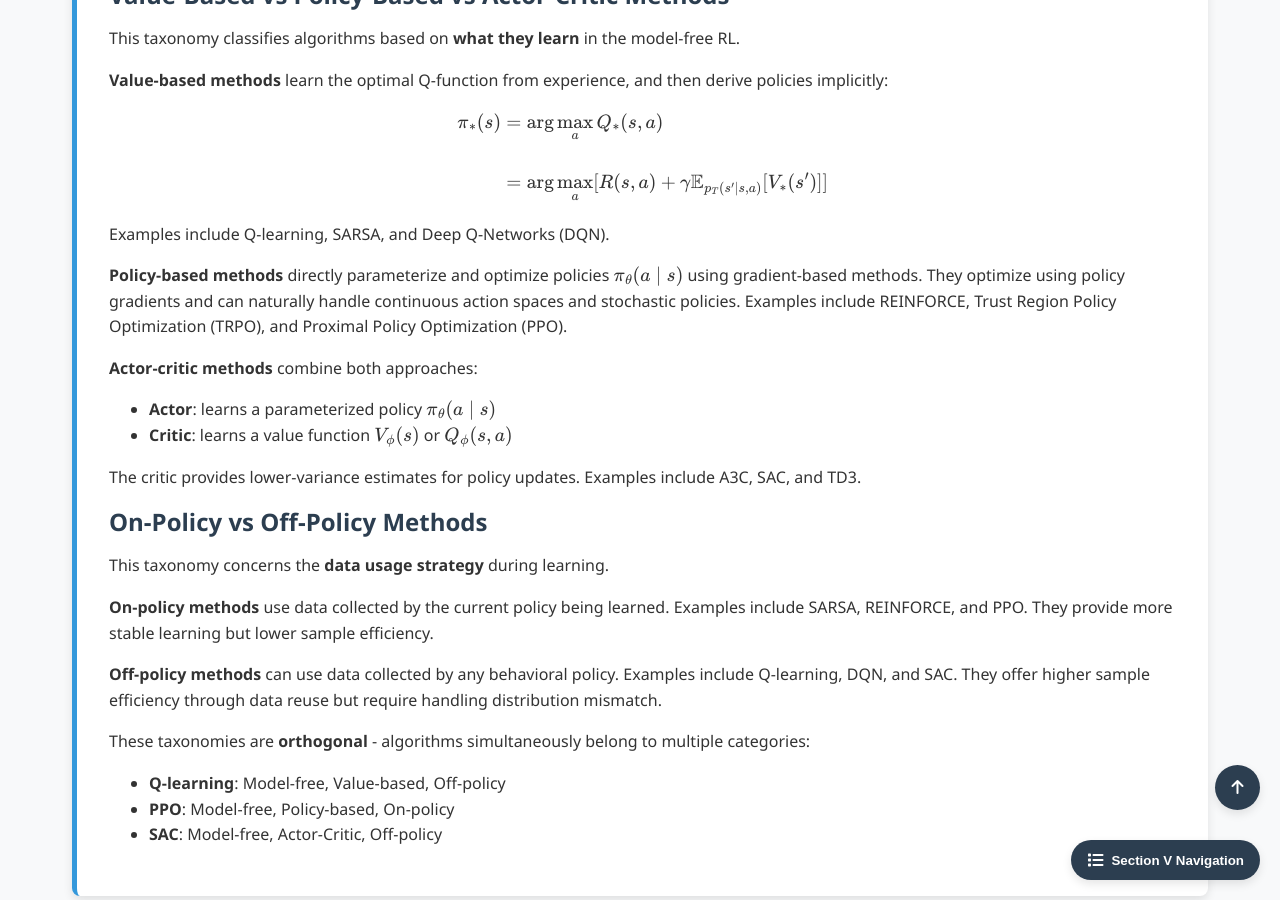
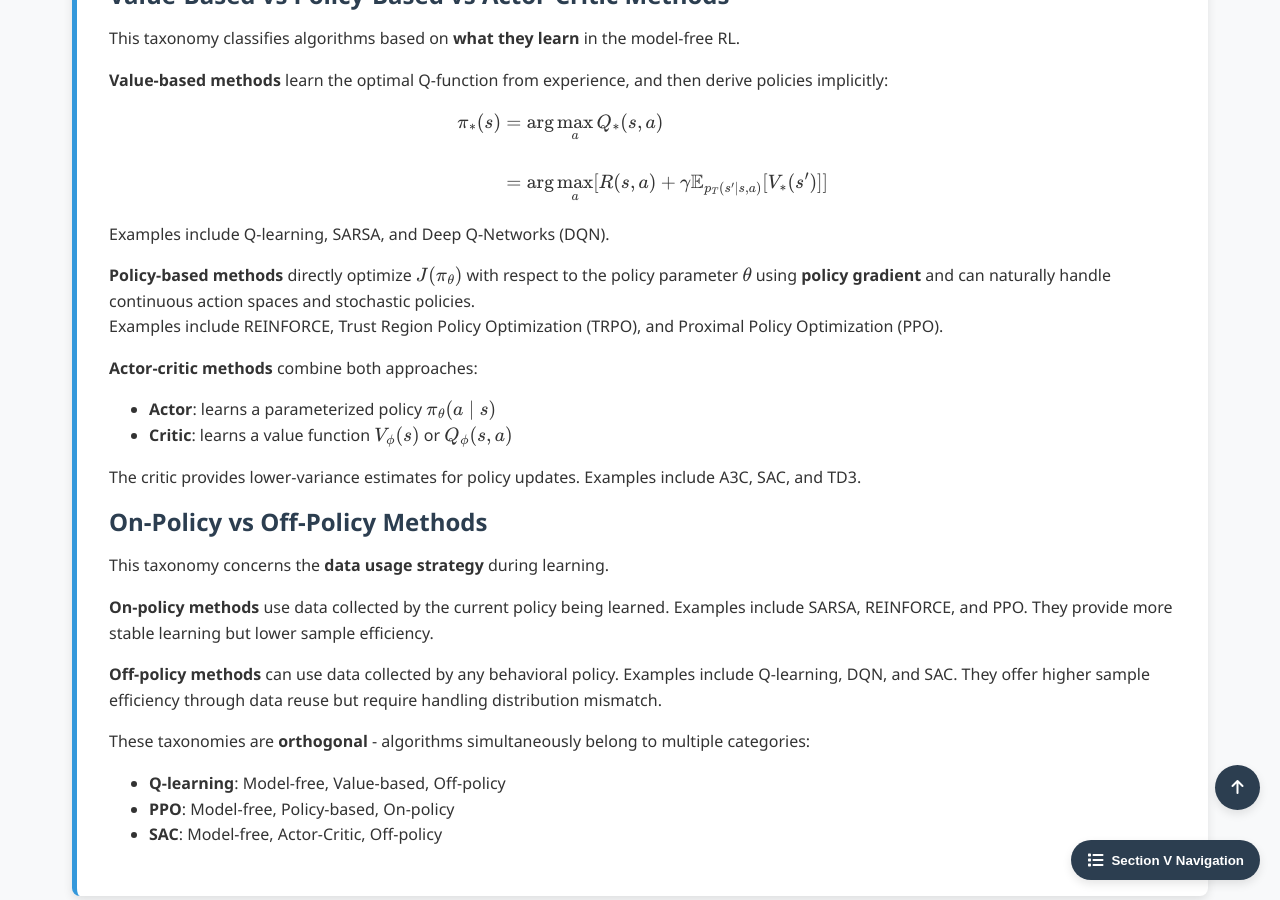
Before and after one commit to Yusukey01/yusukey01.github.io, a Jekyll site: the page built from Mathematics/Machine_learning/intro_RL.html, in a window 1280 px wide and 900 px high, scrolled down 2150 px. Built offline with Jekyll 4.4.1, drawn with Linux system fonts in a browser that asks for light colours.

Commit message:
update RL section

```diff
--- a/Mathematics/Machine_learning/intro_RL.html
+++ b/Mathematics/Machine_learning/intro_RL.html
@@ -237,9 +237,11 @@ uses_python: false
                 </p>
 
                 <p>
-                    <strong>Policy-based methods</strong> directly parameterize and optimize policies \(\pi_\theta(a \mid s)\) using
-                    gradient-based methods. They optimize using policy gradients and can naturally handle continuous action spaces
-                    and stochastic policies. Examples include REINFORCE, Trust Region Policy Optimization (TRPO), and Proximal Policy Optimization (PPO).
+                    <strong>Policy-based methods</strong> directly optimize \(J(\pi_{\mathbf{\theta}})\) with respect to the
+                    policy parameter \(\mathbf{\theta}\) using <strong>policy gradient</strong> and can naturally handle continuous action spaces
+                    and stochastic policies.
+                    <br>
+                    Examples include REINFORCE, Trust Region Policy Optimization (TRPO), and Proximal Policy Optimization (PPO).
                 </p>
 
                 <p>
```
